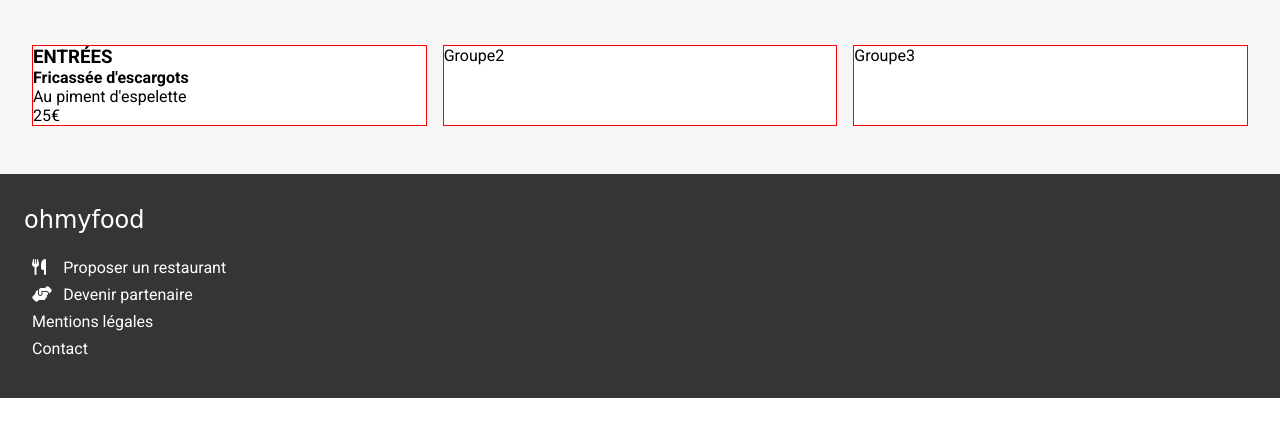
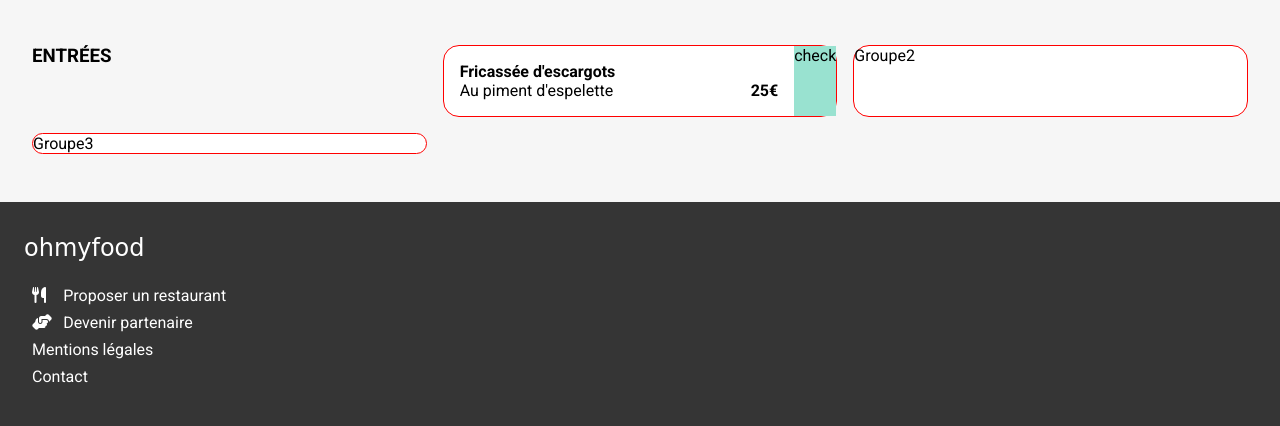
Before and after one commit to aureliedev/AurelieMenin_3_20122021, a website: page page/la-palette-du-gout.html in a window 1280 px wide. Shown: the part 607-1033 px from the top of the page. Before the commit the page ends 1005 px from the top, so only its background shows below. Drawn offline with Linux system fonts and the light colour scheme; a web font is replaced by a local one.

Commit message:
change div menu & scss

```diff
--- a/page/la-palette-du-gout.html
+++ b/page/la-palette-du-gout.html
@@ -25,12 +25,18 @@
         </div>
         <div class="grid">
             <section class="menus">
+                <h3>ENTRÉES</h3>
                 <div class="menus__category">
-                    <h3>ENTRÉES</h3>
+
                     <div class="menu-item">
-                        <h4>Fricassée d'escargots</h4>
-                        <p>Au piment d'espelette</p>
-                        <p class="prix">25€</p>
+                        <div class="menu-item__description">
+                            <h4>Fricassée d'escargots</h4>
+                            <p>Au piment d'espelette</p>
+                        </div>
+                        <span class="menu-item__price">25€</span>
+                        <div class="menu-item__check">
+                            check
+                        </div>
                     </div>
                 </div>
                 <div class="menus__category">Groupe2</div>
--- a/sass/pages/restaurant.scss
+++ b/sass/pages/restaurant.scss
@@ -42,4 +42,23 @@
 .menus__category {
     border: 1px red solid;
     background-color: white;
+    border-radius: 1rem;
+
+    .menu-item {
+        display: flex;
+
+        .menu-item__description {
+            padding: 1rem;
+        }
+        .menu-item__price {
+            margin-left: auto;
+            font-weight: bold;
+            padding: 1rem;
+            display: flex;
+            align-items: flex-end;
+        }
+        .menu-item__check {
+            background-color: colors.$color-tertiary;
+        }
+    }
 }
--- a/sass/utils/colors.scss
+++ b/sass/utils/colors.scss
@@ -2,3 +2,4 @@
 $lightergrey: #f6f6f6;
 $purple: #9356dc;
 $darkgrey:#353535;
+$color-tertiary: #99E2D0;
```
Also changed, not shown: style.css, 1 other file.
